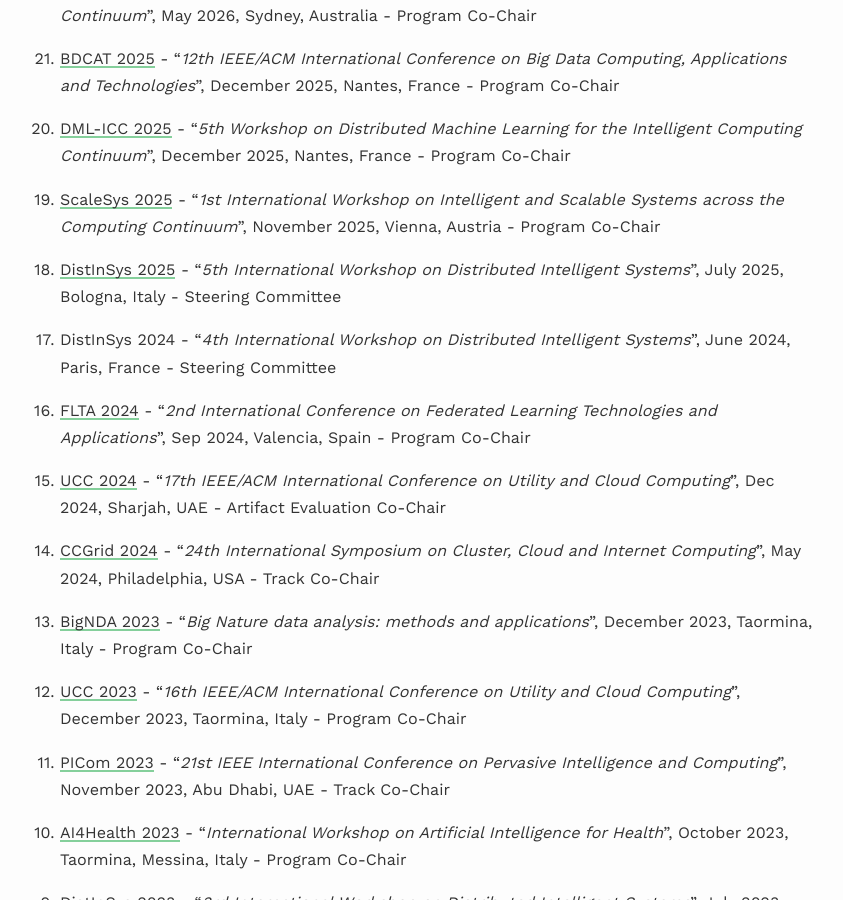
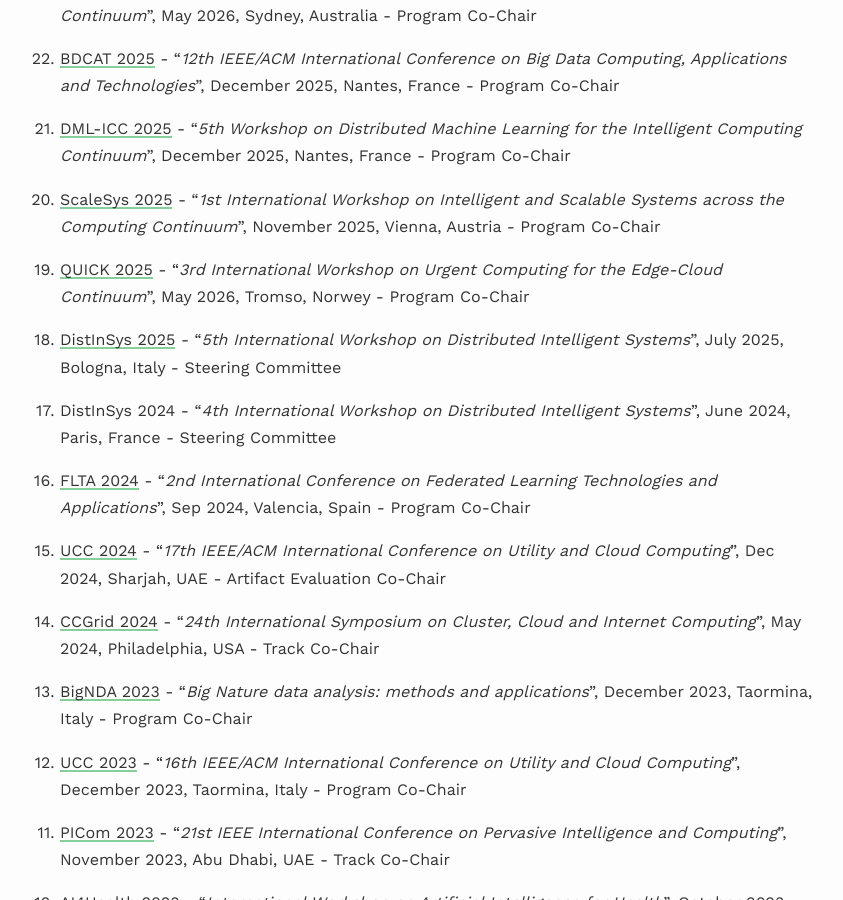
Before and after one commit to lcarnevale/lcarnevale.github.io, a Jekyll site: the page built from _pages/activities.md, in a window 1280 px wide and 900 px high, scrolled down 939 px. Shown: the whole window, without its empty margins (220-1063 px from the left). Built offline with Jekyll 4.4.1, drawn with Linux system fonts in a browser that asks for light colours; nearby versions of some CDN libraries; some web fonts are replaced.

Commit message:
Add QUICK 2025 workshop

```diff
--- a/_pages/activities.md
+++ b/_pages/activities.md
@@ -40,6 +40,8 @@
 0. [DML-ICC 2025](https://www.lrc.ic.unicamp.br/dml-icc/) - "<i>5th Workshop on Distributed Machine Learning for the Intelligent Computing Continuum</i>", December 2025, Nantes, France - Program Co-Chair
 
 0. [ScaleSys 2025](https://scalesys2025.itec.aau.at) - "<i>1st International Workshop on Intelligent and Scalable Systems across the Computing Continuum</i>", November 2025, Vienna, Austria - Program Co-Chair
+
+0. [QUICK 2025](https://quick-workshop.github.io/2025/index.html) - "<i>3rd International Workshop on Urgent Computing for the Edge-Cloud Continuum</i>", May 2026, Tromso, Norwey - Program Co-Chair
 
 0. [DistInSys 2025](https://fcrlab.unime.it/calls/distinsys2025) - "<i>5th International Workshop on Distributed Intelligent Systems</i>", July 2025, Bologna, Italy - Steering Committee
 
```
